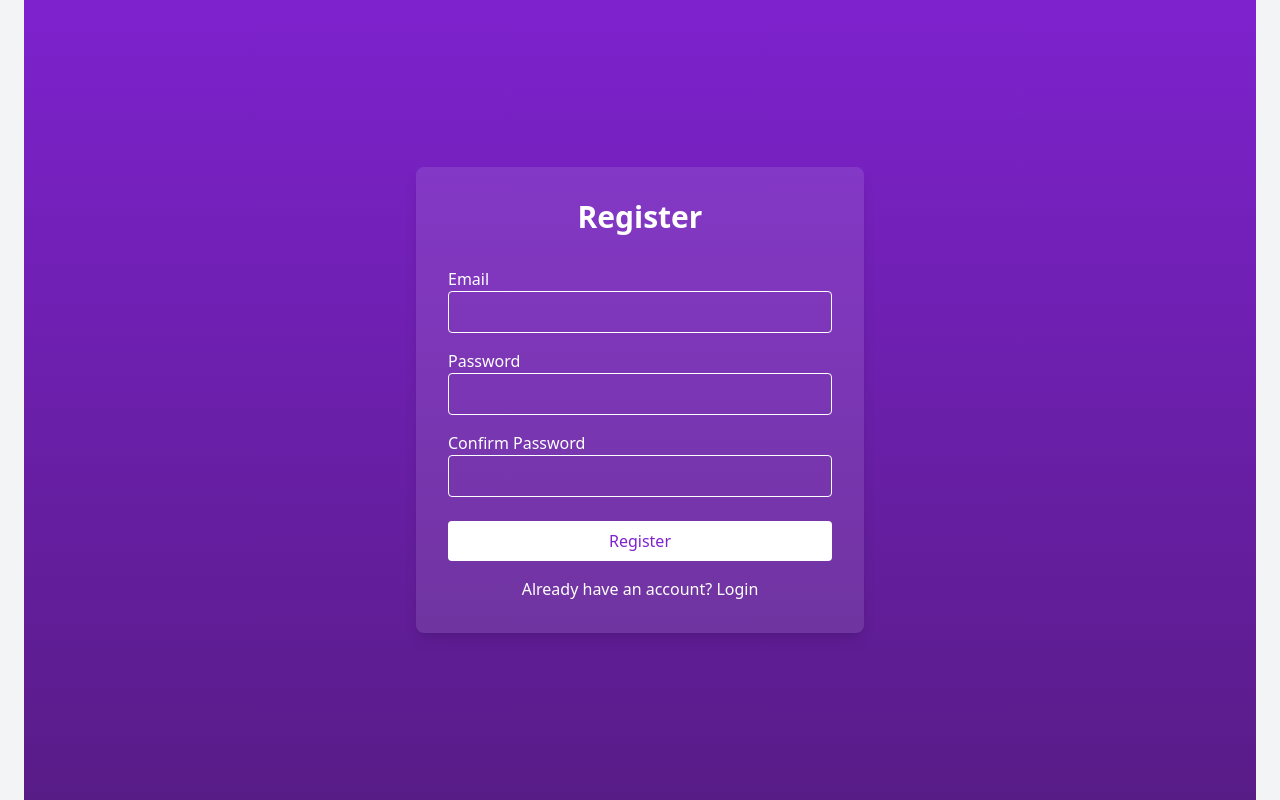
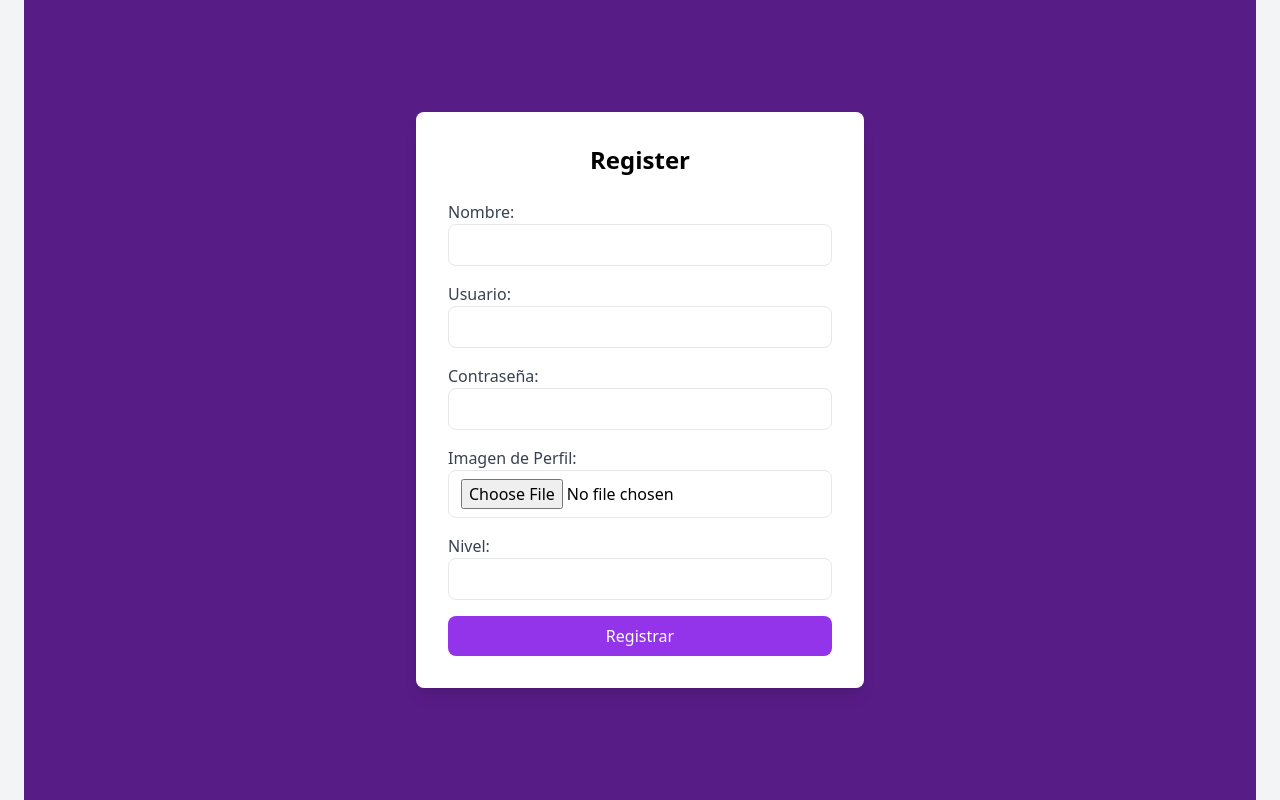
Before and after one commit to yonalvab/fronted-group-n4, a React (Vite) app: page /register in a window 1280 px wide. Built offline with nearby package versions, Linux system fonts and the light colour scheme; a web font is replaced by a local one.

Commit message:
login cambiado

```diff
--- a/package.json
+++ b/package.json
@@ -10,6 +10,9 @@
     "preview": "vite preview"
   },
   "dependencies": {
+    "axios": "^1.7.2",
+    "bcrypt": "^5.1.1",
+    "jsonwebtoken": "^9.0.2",
     "react": "^18.2.0",
     "react-dom": "^18.2.0",
     "react-router-dom": "^6.23.1"
--- a/src/App.jsx
+++ b/src/App.jsx
@@ -3,9 +3,10 @@ import './index.css';
 import { Cards } from './components/Cards';
 import { InfoUser } from './components/InfoUser'
 import { BrowserRouter, Route, Routes } from 'react-router-dom';
-import { Login } from './components/Login';
+import  Login  from './components/Login';
 import Register from './components/Register';
 import { Dashboard } from './components/Dashboard';
+import Niveles from './components/Nivel/nivelConfig';
 
 function App() {
 
--- a/src/components/Login/index.jsx
+++ b/src/components/Login/index.jsx
@@ -1,82 +1,83 @@
 import React, { useState } from 'react';
-import { Link } from 'react-router-dom';
+import axios from 'axios';
 
-export const Login = () => {
-    const [email, setEmail] = useState('');
-    const [password, setPassword] = useState('');
+const Login = () => {
+  const [usuario, setUsuario] = useState('');
+  const [contrasena, setContrasena] = useState('');
+  const [error, setError] = useState('');
   const [message, setMessage] = useState('');
 
-    const handleSubmit = async (e) => {
+  const handleLogin = async (e) => {
     e.preventDefault();
 
+    const user = {
+      usuario,
+      contrasena,
+    };
+
     try {
-            const response = await fetch('/usuarios/login', {
-                method: 'POST',
+      const response = await axios.post('http://localhost:3000/api/usuarios/login', user, {
         headers: {
           'Content-Type': 'application/json',
         },
-                body: JSON.stringify({ email, password }), // shorthand for { email: email, password: password }
       });
-
-            if (response.ok) {
-                setMessage('Login successful');
-                // Aquí podrías redirigir al usuario a otra página si el login es exitoso
-            } else {
-                const data = await response.json();
-                setMessage(data.message || 'Error: Unable to login.');
-            }
-        } catch (error) {
-            console.error('Error:', error);
-            setMessage('Error: Unable to login. Please try again later.');
+      setMessage(response.data.message);
+      setError('');
+    } catch (err) {
+      setError(err.response.data.message);
+      setMessage('');
     }
   };
 
   return (
-        <div className="flex flex-col items-center justify-center min-h-screen bg-gradient-to-b from-purple-700 to-purple-900">
-            <div className="max-w-md w-full bg-white bg-opacity-10 p-8 shadow-lg rounded-lg">
-                <h2 className="text-3xl font-bold mb-8 text-center text-white">Login</h2>
-                {message && <p className="text-red-500 text-center mb-4">{message}</p>}
-                <form onSubmit={handleSubmit}>
+    <div className="min-h-screen flex items-center justify-center bg-purple-900">
+      <div className="bg-white p-8 rounded-lg shadow-lg w-full max-w-md">
+        <h2 className="text-2xl font-bold mb-6 text-center">Login</h2>
+        {error && <p className="text-red-500 mb-4">{error}</p>}
+        {message && <p className="text-green-500 mb-4">{message}</p>}
+        <form onSubmit={handleLogin}>
           <div className="mb-4">
-                        <label className="block text-white">Username</label>
+            <label className="block text-gray-700">Usuario:</label>
             <input
               type="text"
-                            className="w-full px-3 py-2 border border-white rounded bg-transparent text-white"
-                            value={email}
-                            onChange={(e) => setEmail(e.target.value)}
+              value={usuario}
+              onChange={(e) => setUsuario(e.target.value)}
+              className="w-full px-3 py-2 border rounded-lg focus:outline-none focus:ring-2 focus:ring-purple-600"
+              required
             />
           </div>
-                    <div className="mb-6">
-                        <label className="block text-white">Password</label>
+          <div className="mb-4">
+            <label className="block text-gray-700">Contraseña:</label>
             <input
               type="password"
-                            className="w-full px-3 py-2 border border-white rounded bg-transparent text-white"
-                            value={password}
-                            onChange={(e) => setPassword(e.target.value)}
+              value={contrasena}
+              onChange={(e) => setContrasena(e.target.value)}
+              className="w-full px-3 py-2 border rounded-lg focus:outline-none focus:ring-2 focus:ring-purple-600"
+              required
             />
           </div>
           <div className="flex items-center justify-between mb-4">
+            <div className="flex items-center">
+              <input type="checkbox" className="form-checkbox h-4 w-4 text-purple-600" />
+              <label className="ml-2 block text-gray-700">Remember me</label>
+            </div>
             <div>
-                            <input type="checkbox" className="mr-2" />
-                            <span className="text-white">Remember me</span>
+              <a href="#" className="text-purple-600 hover:underline">Forgot password?</a>
             </div>
-                        <Link to="/forgot-password" className="text-white hover:underline">
-                            Forgot password?
-                        </Link>
           </div>
           <button
             type="submit"
-                        className="w-full py-2 bg-white text-purple-700 rounded hover:bg-gray-200"
+            className="w-full bg-purple-600 text-white py-2 rounded-lg hover:bg-purple-700 transition duration-200"
           >
             Login
           </button>
         </form>
-                <div className="text-center mt-4">
-                    <Link to="/register" className="text-white hover:underline">
-                        Don't have an account? Register
-                    </Link>
-                </div>
+        <p className="mt-4 text-center">
+          Don’t have an account? <a href="/register" className="text-purple-600 hover:underline">Register</a>
+        </p>
       </div>
     </div>
   );
 };
+
+export default Login;
--- a/src/components/Register/index.jsx
+++ b/src/components/Register/index.jsx
@@ -1,87 +1,126 @@
 import React, { useState } from 'react';
-import { Link } from 'react-router-dom';
+import axios from 'axios';
+import { useNavigate } from 'react-router-dom';  // Importar useNavigate
 
 const Register = () => {
-    const [email, setEmail] = useState('');
-    const [password, setPassword] = useState('');
-    const [confirmPassword, setConfirmPassword] = useState('');
+  const [nombre, setNombre] = useState('');
+  const [usuario, setUsuario] = useState('');
+  const [contrasena, setContrasena] = useState('');
+  const [imagenPerfil, setImagenPerfil] = useState('');
+  const [nivel, setNivel] = useState('');
+  const [error, setError] = useState('');
   const [message, setMessage] = useState('');
 
-    const handleSubmit = async (e) => {
+  const navigate = useNavigate();  // Crear instancia de useNavigate
+
+  const handleImageUpload = (e) => {
+    const file = e.target.files[0];
+    const reader = new FileReader();
+    reader.onloadend = () => {
+      setImagenPerfil(reader.result);
+    };
+    reader.readAsDataURL(file);
+  };
+
+  const handleRegister = async (e) => {
     e.preventDefault();
 
-        if (password !== confirmPassword) {
-            setMessage('Passwords do not match');
-            return;
-        }
+    const newUser = {
+      nombre,
+      usuario,
+      contrasena,
+      imagenPerfil,
+      nivel,
+      rol: 'user',
+      videos: [],
+      fechaCreacion: new Date().toISOString(),
+    };
 
     try {
-            const response = await fetch('/usuarios/registro', {
-                method: 'POST',
+      const response = await axios.post('http://localhost:3000/api/usuarios/registro', newUser, {
         headers: {
           'Content-Type': 'application/json',
         },
-                body: JSON.stringify({ email, password }), // shorthand for { email: email, password: password }
       });
 
-            if (response.ok) {
-                setMessage('Registration successful');
-                // Aquí podrías redirigir al usuario a otra página si el registro es exitoso
-            } else {
-                const data = await response.json();
-                setMessage(data.message || 'Error: Unable to register.');
-            }
-        } catch (error) {
-            console.error('Error:', error);
-            setMessage('Error: Unable to register. Please try again later.');
+      // Almacenar el token en localStorage
+      const { token } = response.data;
+      localStorage.setItem('token', token);
+
+      setMessage('Registro exitoso');
+      setError('');
+
+      // Redireccionar al usuario después del registro exitoso
+      navigate('/dashboard');  // Asegúrate de tener una ruta /dashboard en tu aplicación
+    } catch (err) {
+      setError(err.response.data.message);
+      setMessage('');
     }
   };
 
   return (
-        <div className="flex flex-col items-center justify-center min-h-screen bg-gradient-to-b from-purple-700 to-purple-900">
-            <div className="max-w-md w-full bg-white bg-opacity-10 p-8 shadow-lg rounded-lg">
-                <h2 className="text-3xl font-bold mb-8 text-center text-white">Register</h2>
-                {message && <p className="text-red-500 text-center mb-4">{message}</p>}
-                <form onSubmit={handleSubmit}>
+    <div className="min-h-screen flex items-center justify-center bg-purple-900">
+      <div className="bg-white p-8 rounded-lg shadow-lg w-full max-w-md">
+        <h2 className="text-2xl font-bold mb-6 text-center">Register</h2>
+        {error && <p className="text-red-500 mb-4">{error}</p>}
+        {message && <p className="text-green-500 mb-4">{message}</p>}
+        <form onSubmit={handleRegister}>
           <div className="mb-4">
-                        <label className="block text-white">Email</label>
+            <label className="block text-gray-700">Nombre:</label>
             <input
-                            type="email"
-                            className="w-full px-3 py-2 border border-white rounded bg-transparent text-white"
-                            value={email}
-                            onChange={(e) => setEmail(e.target.value)}
+              type="text"
+              value={nombre}
+              onChange={(e) => setNombre(e.target.value)}
+              className="w-full px-3 py-2 border rounded-lg focus:outline-none focus:ring-2 focus:ring-purple-600"
+              required
             />
           </div>
           <div className="mb-4">
-                        <label className="block text-white">Password</label>
+            <label className="block text-gray-700">Usuario:</label>
+            <input
+              type="text"
+              value={usuario}
+              onChange={(e) => setUsuario(e.target.value)}
+              className="w-full px-3 py-2 border rounded-lg focus:outline-none focus:ring-2 focus:ring-purple-600"
+              required
+            />
+          </div>
+          <div className="mb-4">
+            <label className="block text-gray-700">Contraseña:</label>
             <input
               type="password"
-                            className="w-full px-3 py-2 border border-white rounded bg-transparent text-white"
-                            value={password}
-                            onChange={(e) => setPassword(e.target.value)}
+              value={contrasena}
+              onChange={(e) => setContrasena(e.target.value)}
+              className="w-full px-3 py-2 border rounded-lg focus:outline-none focus:ring-2 focus:ring-purple-600"
+              required
             />
           </div>
-                    <div className="mb-6">
-                        <label className="block text-white">Confirm Password</label>
+          <div className="mb-4">
+            <label className="block text-gray-700">Imagen de Perfil:</label>
             <input
-                            type="password"
-                            className="w-full px-3 py-2 border border-white rounded bg-transparent text-white"
-                            value={confirmPassword}
-                            onChange={(e) => setConfirmPassword(e.target.value)}
+              type="file"
+              onChange={handleImageUpload}
+              className="w-full px-3 py-2 border rounded-lg focus:outline-none focus:ring-2 focus:ring-purple-600"
+              required
+            />
+          </div>
+          <div className="mb-4">
+            <label className="block text-gray-700">Nivel:</label>
+            <input
+              type="number"
+              value={nivel}
+              onChange={(e) => setNivel(e.target.value)}
+              className="w-full px-3 py-2 border rounded-lg focus:outline-none focus:ring-2 focus:ring-purple-600"
+              required
             />
           </div>
           <button
             type="submit"
-                        className="w-full py-2 bg-white text-purple-700 rounded hover:bg-gray-200"
+            className="w-full bg-purple-600 text-white py-2 rounded-lg hover:bg-purple-700 transition duration-200"
           >
-                        Register
+            Registrar
           </button>
         </form>
-                <div className="text-center mt-4">
-                    <Link to="/login" className="text-white hover:underline">
-                        Already have an account? Login
-                    </Link>
-                </div>
       </div>
     </div>
   );
```
Also changed, not shown: src/components/Nivel/nivelConfig.jsx (added, +32 -0 lines). Lines whose indentation alone changed are shown as unchanged.
